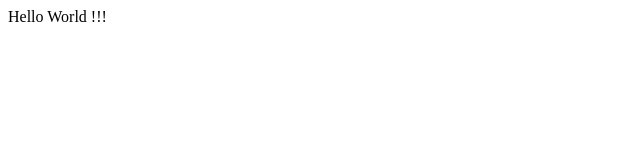
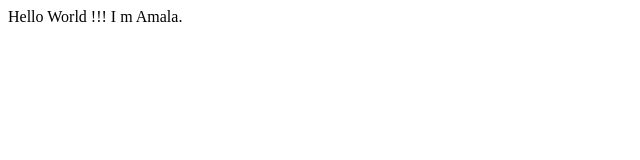
Before and after one commit to binarybat/gitHubTest, a plain HTML site: page index.html in a window 1280 px wide. Shown: the full height of the page, 0-640 px from the left. Drawn offline with Linux system fonts and the light colour scheme.

Commit message:
sdlksd dsalask

```diff
--- a/index.html
+++ b/index.html
@@ -1,5 +1,7 @@
 <html>
 <body>
 Hello World !!!
+
+I m Amala.
 </body>
 <html>
```
